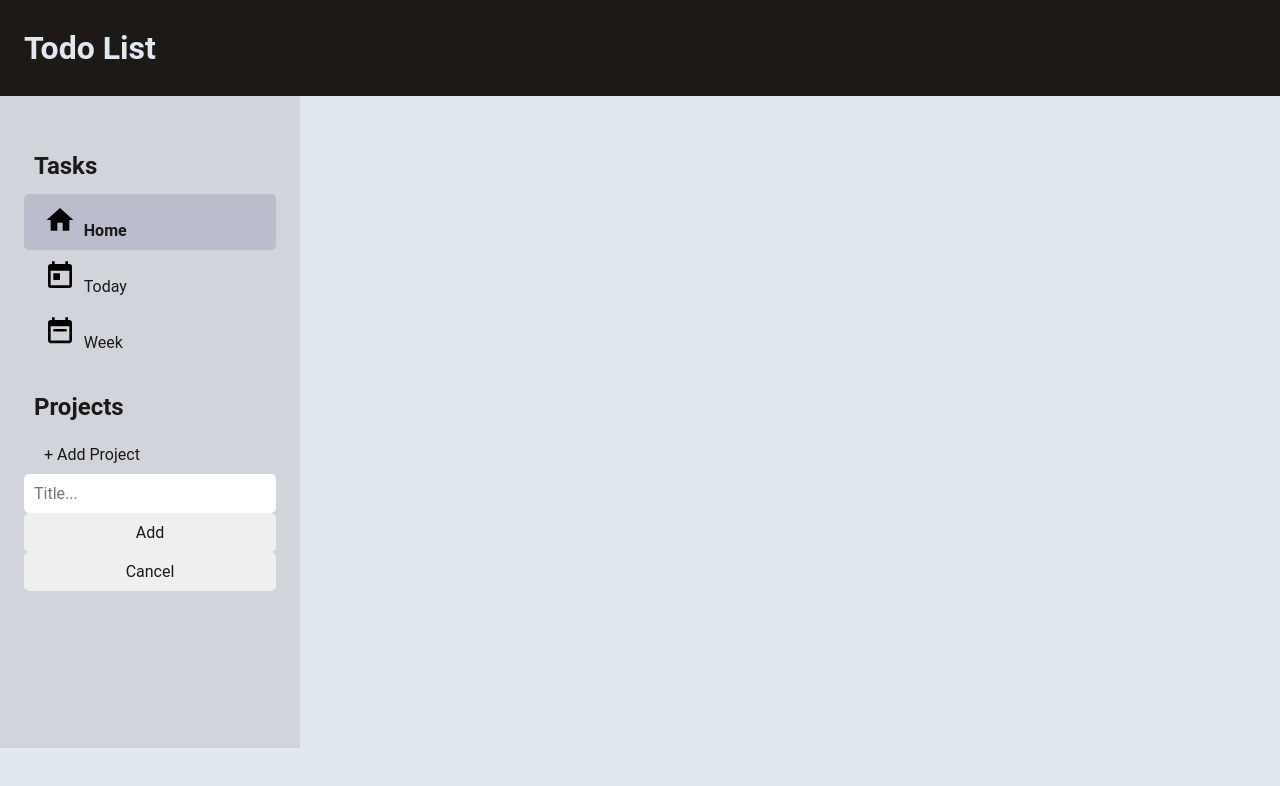
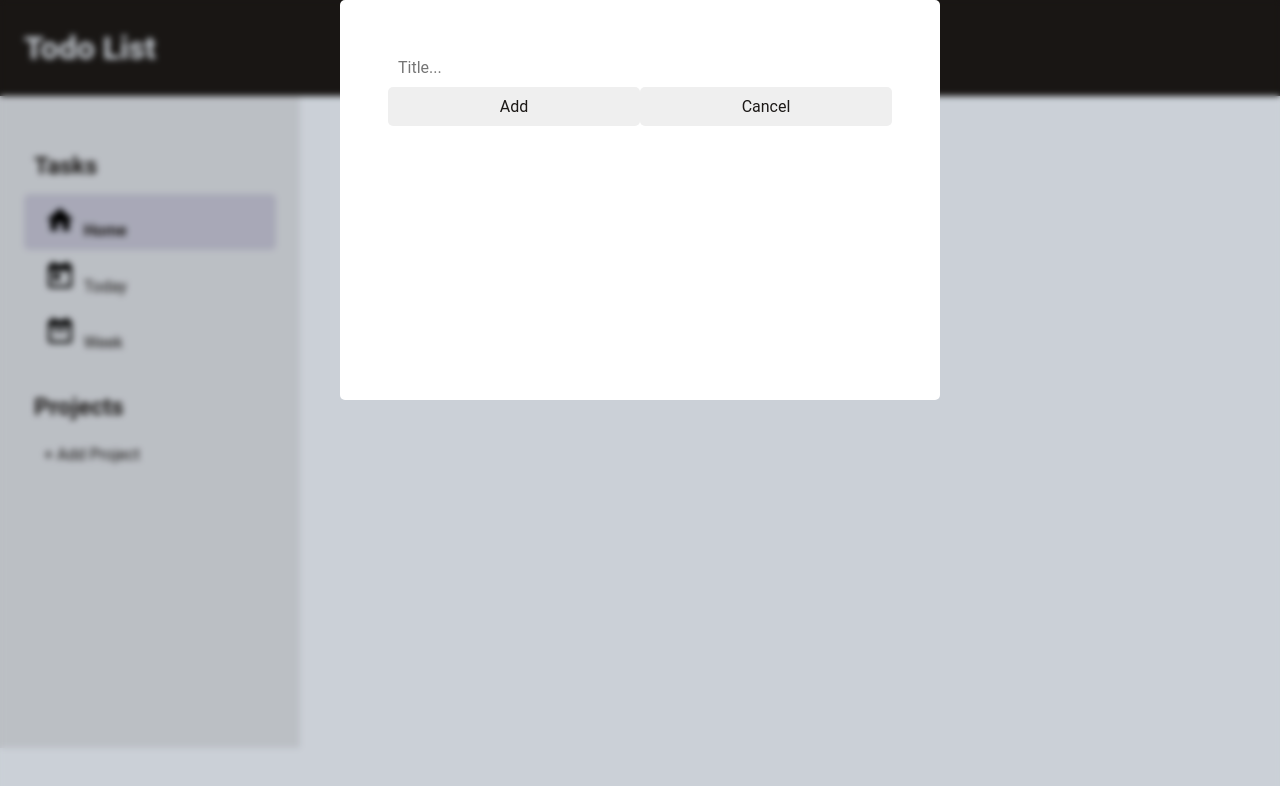
Before and after one commit to coed95/todo-list, a website built with webpack: page src/index.html in a window 1280 px wide. Both pictures are taken after a click on the button "+ Add Project". Built offline with nearby package versions, Linux system fonts and the light colour scheme.

Commit message:
Add modal styling

```diff
--- a/src/css/main.css
+++ b/src/css/main.css
@@ -34,3 +34,36 @@
 .nav .img {
     width: 15%;
 }
+
+.project-modal,
+.task-modal {
+    align-items: center;
+    background-color: rgba(0, 0, 0, 0.1);
+    backdrop-filter: blur(3px);
+    bottom: 0;
+    display: flex;
+    height: 100%;
+    justify-content: center;
+    left: 0;
+    position: fixed;
+    top: 0;
+    right: 0;
+    width: auto;
+}
+
+.modal-content {
+    background-color: white;
+    border-radius: 5px;
+    padding: 48px;
+    height: 100%;
+    width: 50%;
+    margin: auto;
+    max-width: 600px;
+    max-height: 400px;
+    overflow: auto;
+}
+
+.modal-buttons {
+    display: flex;
+    justify-content: center;
+}
```
